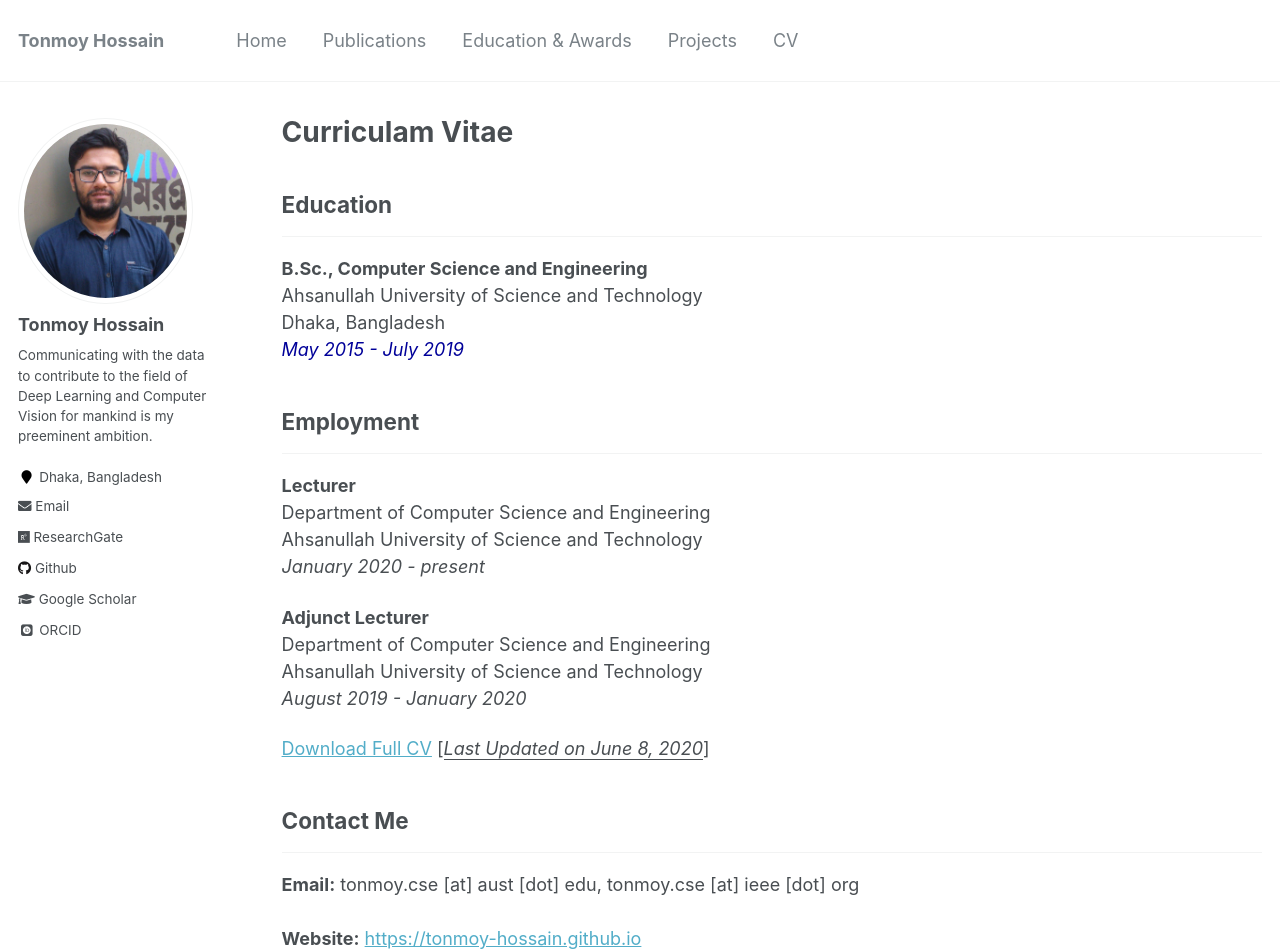
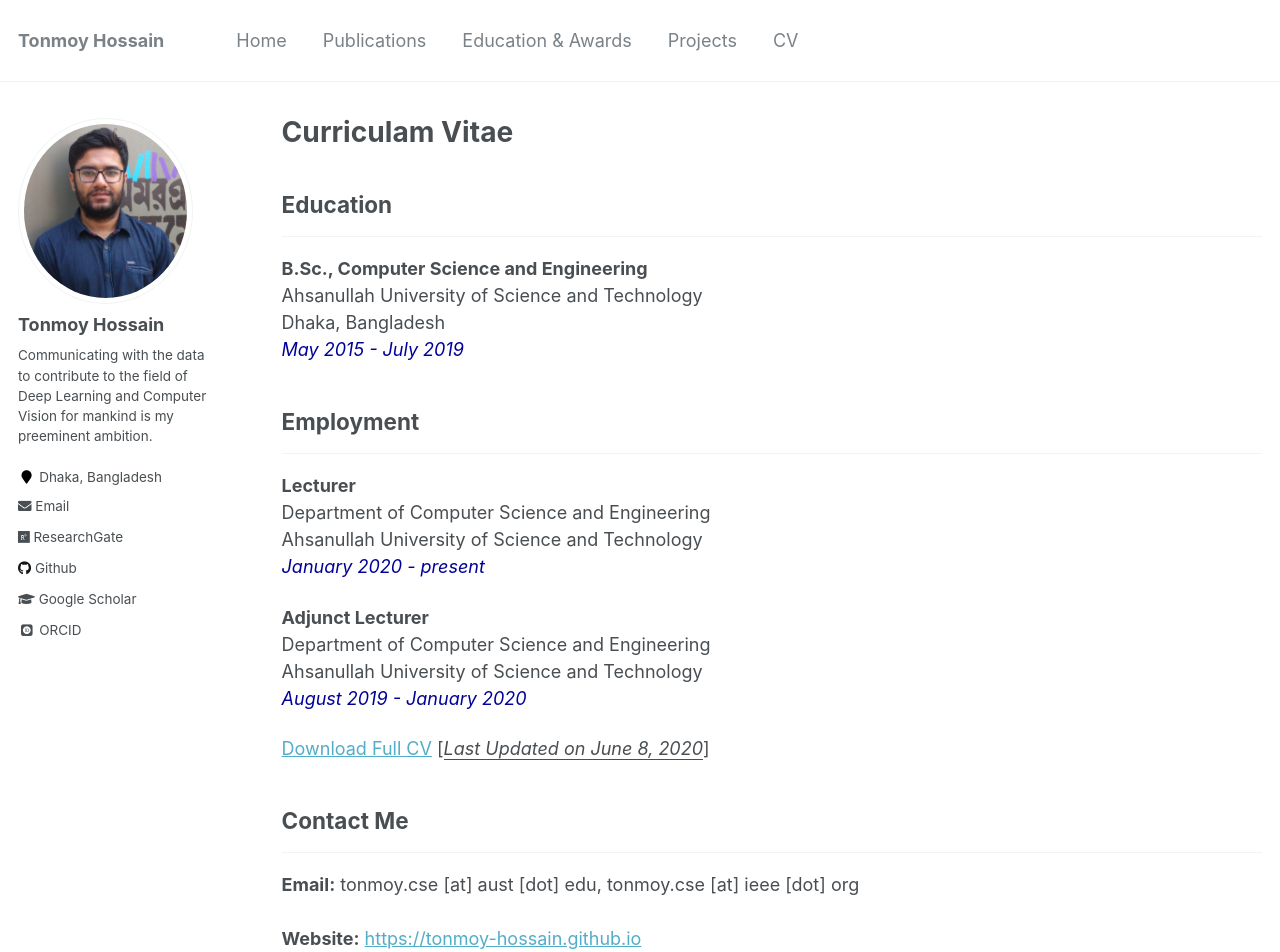
Before and after one commit to shaeekh/shaeekh.github.io, a Jekyll site: the page built from _pages/cv.md, in a window 1280 px wide. Shown: the top 952 px of the page. Built offline with Jekyll 4.4.1, drawn with Linux system fonts in a browser that asks for light colours; some web fonts are replaced.

Commit message:
Update cv.md

```diff
--- a/_pages/cv.md
+++ b/_pages/cv.md
@@ -12,19 +12,19 @@ redirect_from:
 <b>B.Sc., Computer Science and Engineering</b><br />
 Ahsanullah University of Science and Technology<br />
 Dhaka, Bangladesh<br />
-<i style='color:#000099;'>May 2015 - July 2019</i>
+<i style='color:#000099;'>*May 2015 - July 2019*</i>
 
 ## Employment
 -------------
 <b>Lecturer</b><br />
 Department of Computer Science and Engineering <br/>
 Ahsanullah University of Science and Technology<br />
-<i>January 2020 - present</i><br/>
+<i style='color:#000099;'>*January 2020 - present*</i><br/>
 
 <b>Adjunct Lecturer</b><br />
 Department of Computer Science and Engineering <br/>
 Ahsanullah University of Science and Technology<br />
-<i>August 2019 - January 2020</i>
+<i style='color:#000099;'>*August 2019 - January 2020*</i>
 
 [Download Full CV](https://tonmoy-hossain.github.io/files/CV_June8.pdf) [<ins>*Last Updated on June 8, 2020*</ins>]
 
```
